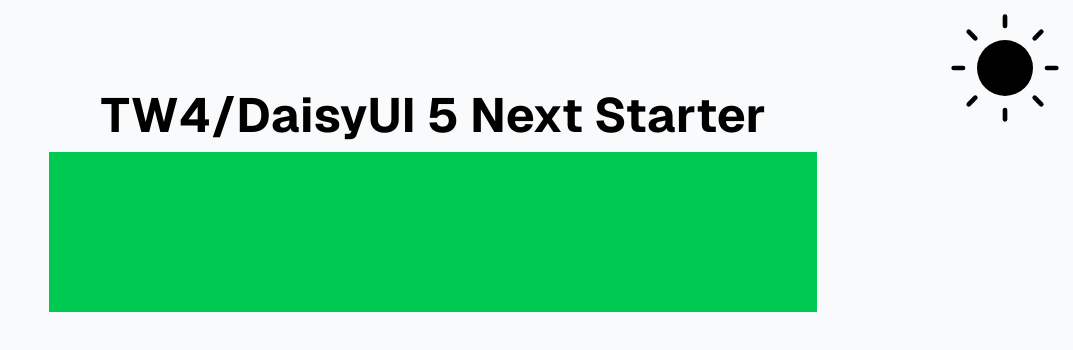
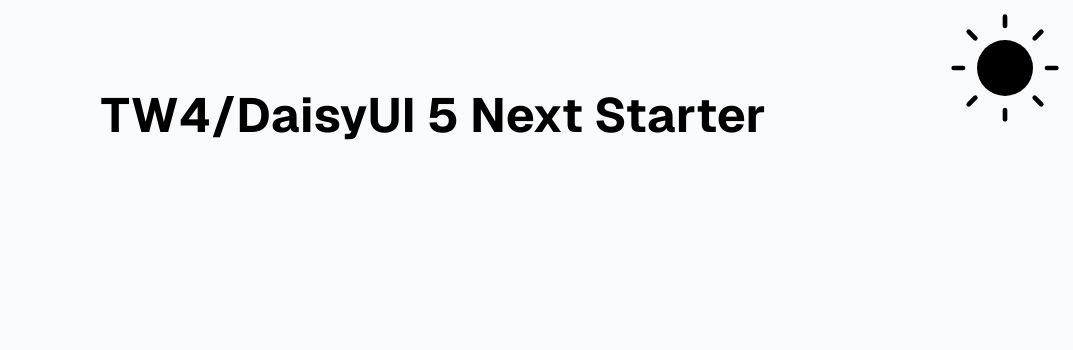
Before and after one commit to PaulHaze/nextjs-tw4-starter, a Next.js app: page / in a window 1280 px wide. Shown: the top 350 px of the page, without its empty margins (207-1280 px from the left). Built offline with nearby package versions, Linux system fonts and the light colour scheme.

Commit message:
installed daisyui

```diff
--- a/package.json
+++ b/package.json
@@ -25,6 +25,7 @@
     "@types/node": "^22.13.1",
     "@types/react": "^19.0.8",
     "@types/react-dom": "^19.0.3",
+    "daisyui": "5.0.0-beta.7",
     "eslint": "^9.19.0",
     "eslint-config-next": "^15.1.6",
     "eslint-config-prettier": "^10.0.1",
--- a/src/app/page.tsx
+++ b/src/app/page.tsx
@@ -4,7 +4,6 @@ export default function Home() {
       <h1 className="mt-10 pt-0 text-center leading-normal font-bold">
         TW4/DaisyUI 5 Next Starter
       </h1>
-      <div className="w-smd h-40 bg-green-500"></div>
     </div>
   );
 }
```
